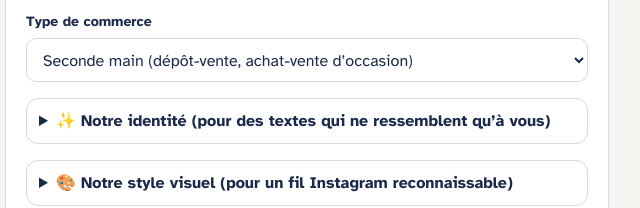
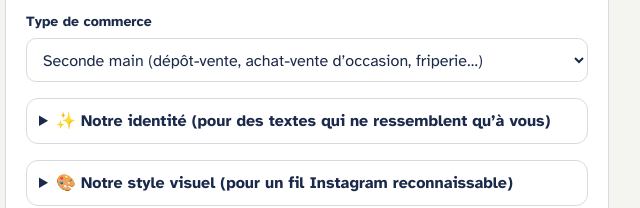
Before and after one commit to AdamsVincent/pepite, a plain HTML site: page index.html in a window 1280 px wide. Shown: the part 380-588 px from the top of the page, 333-973 px from the left. Drawn offline with nearby package versions, Linux system fonts and the light colour scheme.

Commit message:
Add files via upload

```diff
--- a/index.html
+++ b/index.html
@@ -246,7 +246,7 @@ canvas{display:block; width:100%; height:auto}
       </div>
       <label for="sKind">Type de commerce</label>
       <select id="sKind">
-        <option value="occasion">Seconde main (dépôt-vente, achat-vente d’occasion)</option>
+        <option value="occasion">Seconde main (dépôt-vente, achat-vente d’occasion, friperie…)</option>
         <option value="neuf">Boutique déco et cadeaux (décoration, cadeaux, art de la table…)</option>
         <option value="mode">Mode et prêt-à-porter (vêtements, chaussures, accessoires…)</option>
         <option value="maison">Meuble, literie et maison (salon, chambre, cuisine, jardin…)</option>
```
Also changed, not shown: essai.html (+1 -1 lines).
